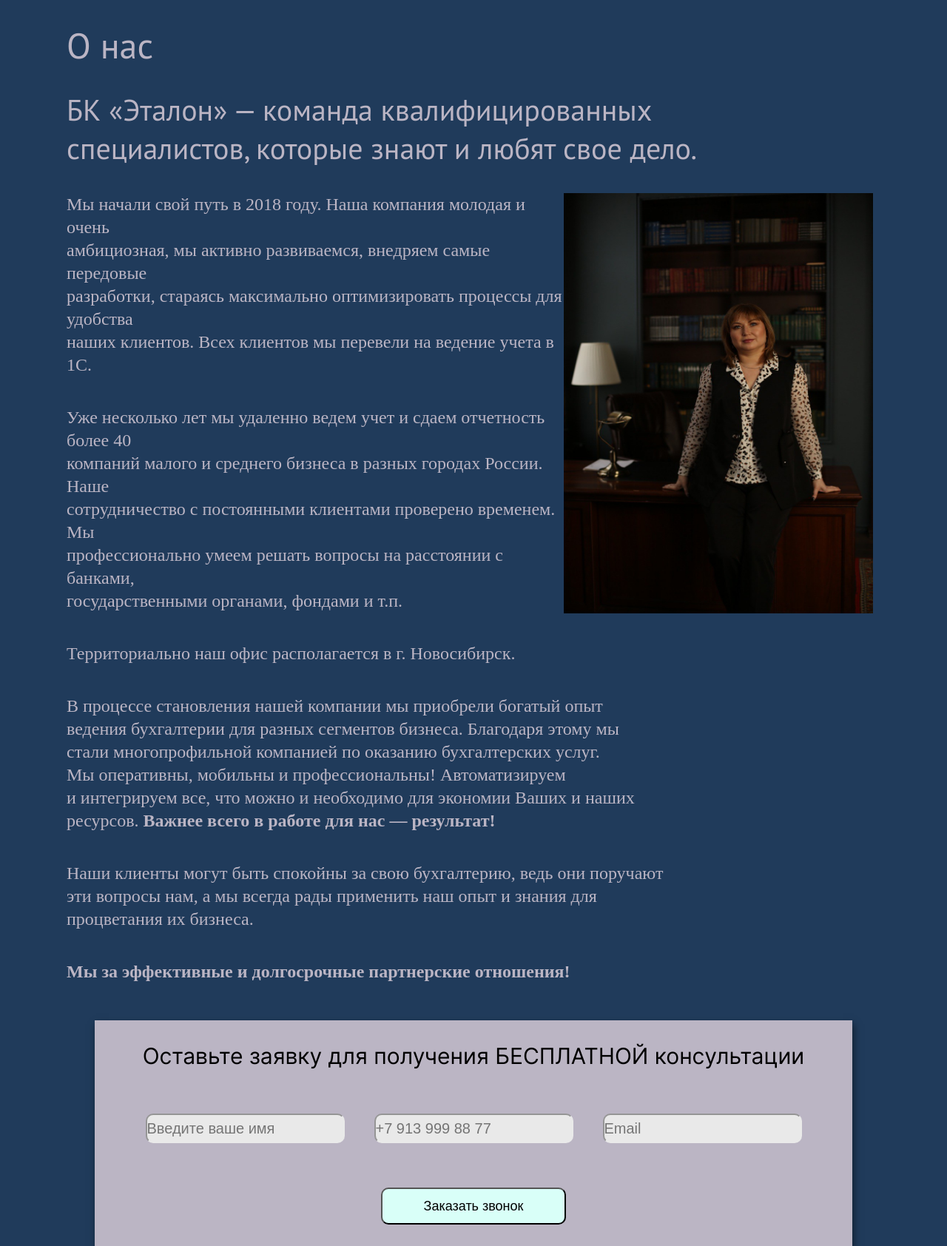
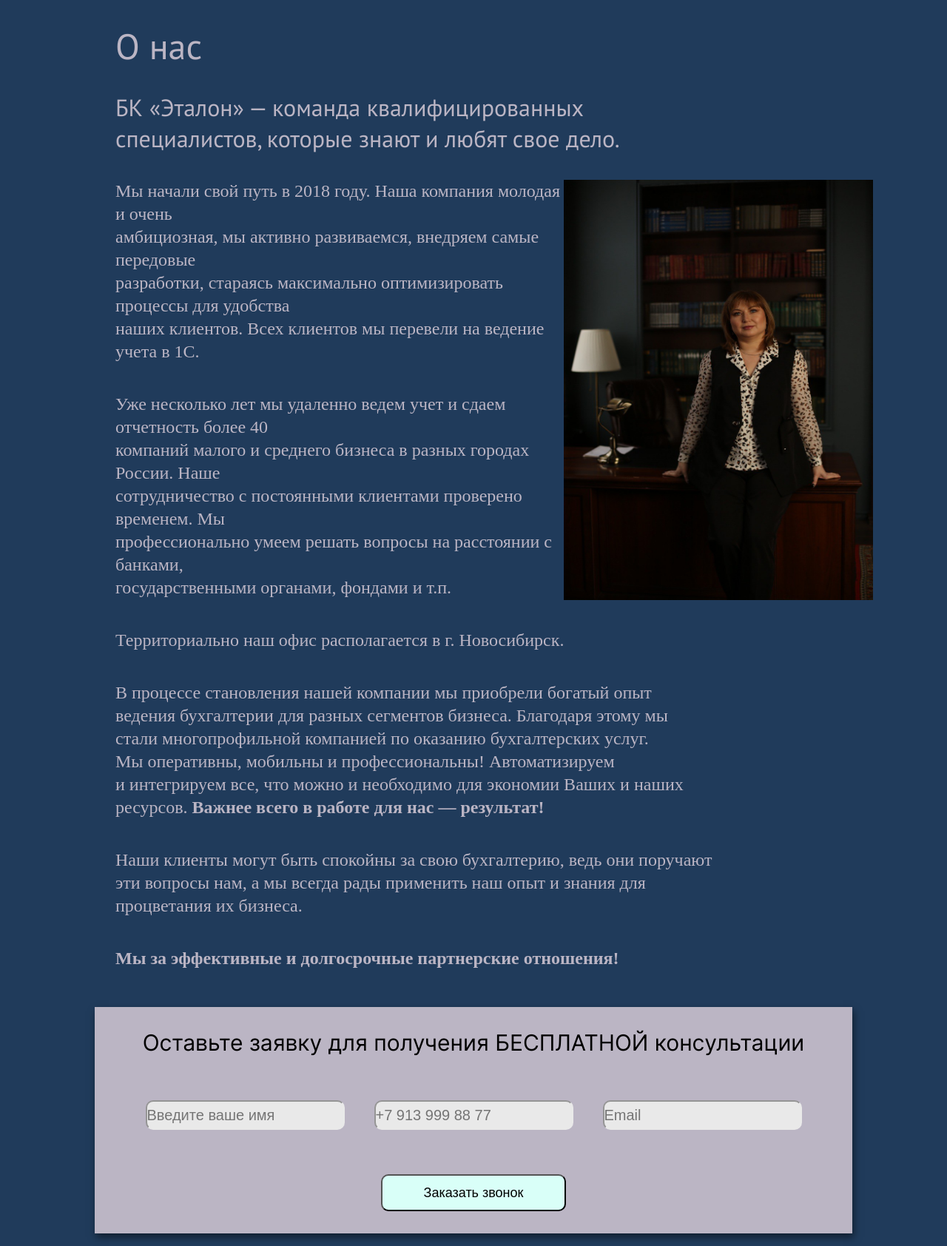
Before and after one commit to ruslan2570/BuhCompany59, a PHP site: page /about.html in a window 1280 px wide. Shown: the part 162-1846 px from the top of the page at 74% size. Run offline with PHP 8.4, Linux system fonts and the light colour scheme.

Commit message:
вроде получилось

```diff
--- a/css/style.css
+++ b/css/style.css
@@ -1215,7 +1215,7 @@ input[type=file]::file-selector-button:hover {
     line-height: 40px;
     color: #BBB5C4;
     margin-bottom: 40px;
-    margin-left: 90px;
+    margin-left: 156px;
 
     font-family: 'Playfair Display';
 
@@ -1248,10 +1248,7 @@ text-align: left;
 
 }
 
-.img_about {
-    width: 418px;
-    height: 568px;
-}
+
 
 
 @media(max-width:1000px) {
@@ -1383,10 +1380,10 @@ h4 {
     font-weight: 400;
     font-size: 48px;
     color: #BBB5C4;
-    padding-top: 30px;5
+    padding-top: 30px;
     line-height: 64px;
     align-items: center;
-    margin-left: 90px;
+    margin-left: 156px;
 
 
 
@@ -1398,11 +1395,11 @@ h4 {
     font-family: 'PT Sans';
     font-style: normal;
     font-weight: 400;
-    font-size: 40px;
+    font-size: 32px;
     color: #BBB5C4;
     padding-top: 30px;5
     line-height: 64px;
     align-items: center;
-    margin-left: 90px;
+    margin-left: 156px;
     padding-bottom:35px
 }
```
